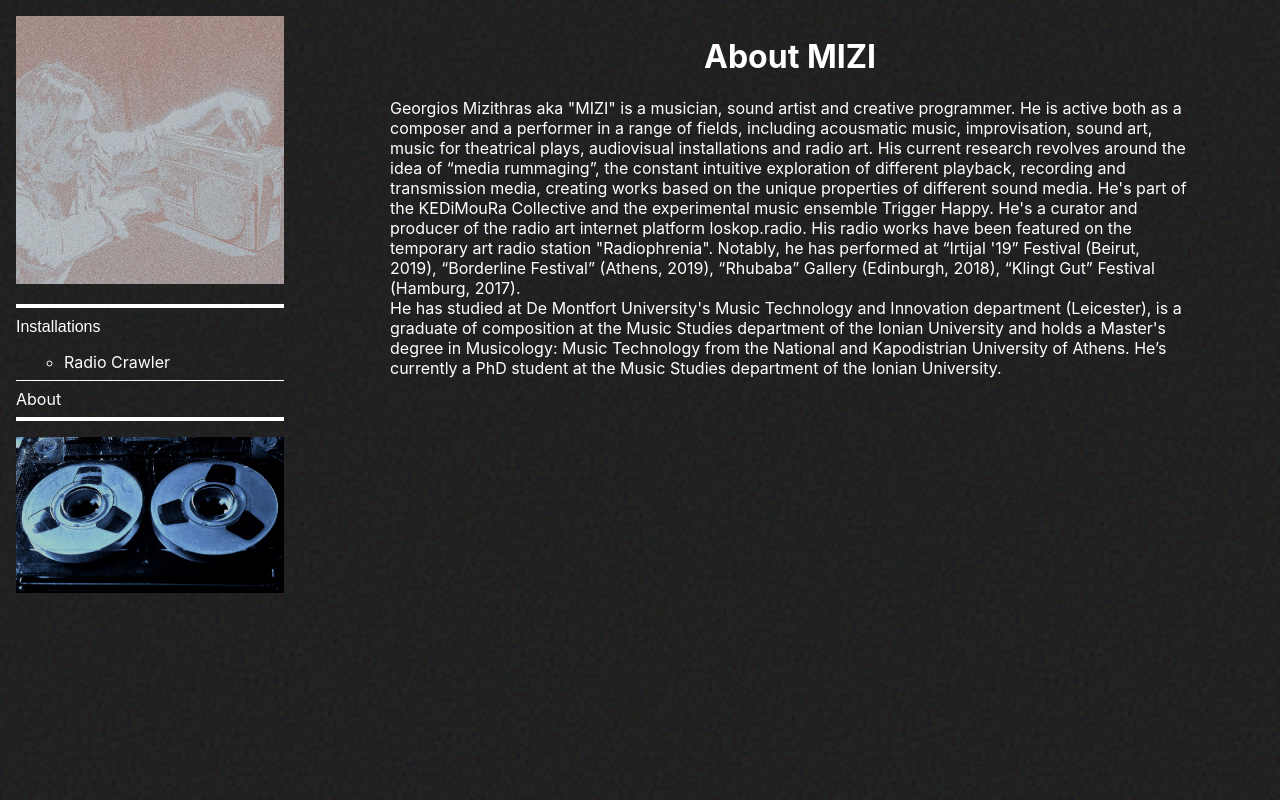
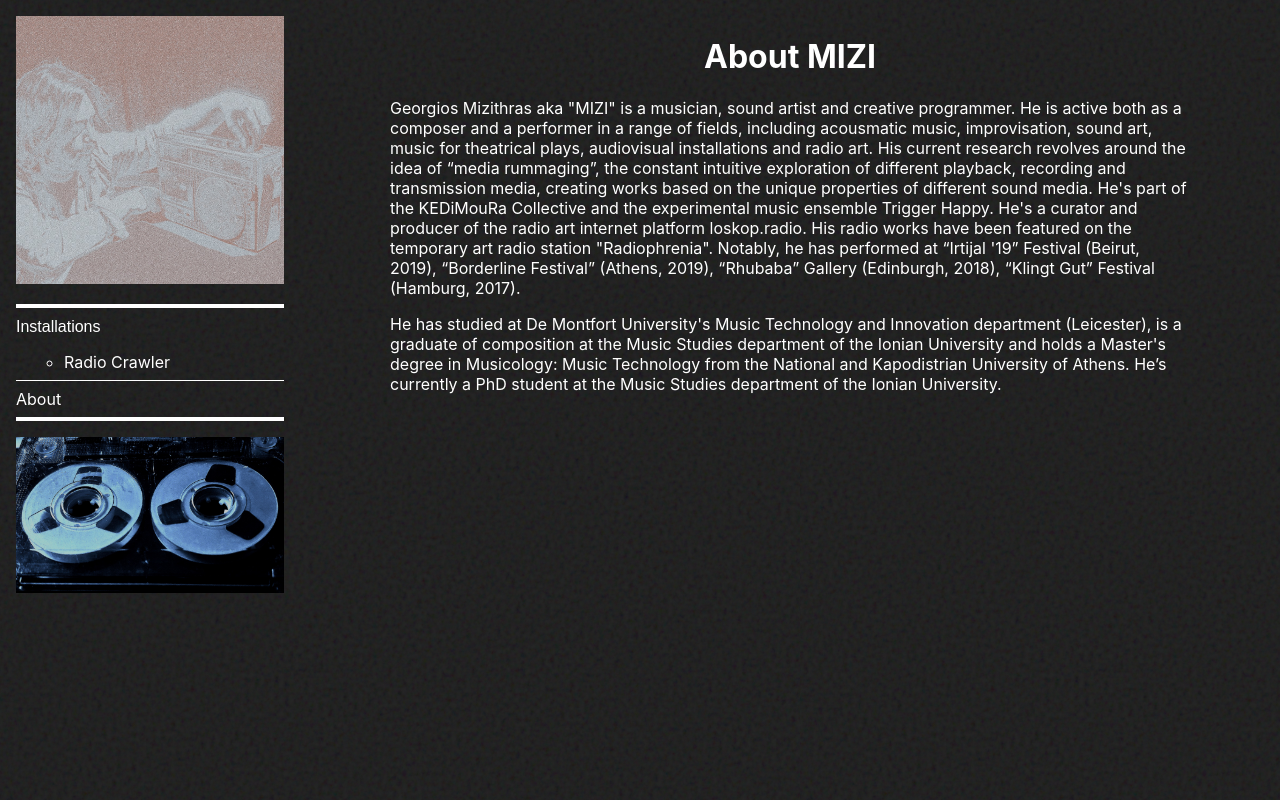
Before and after one commit to dimitriaatos/mizi, a Next.js app: page /about in a window 1280 px wide. Built offline with nearby package versions, Linux system fonts and the light colour scheme.

Commit message:
fix: paragraphs schema & link styles

```diff
--- /dev/null
+++ b/content.js
@@ -0,0 +1,28 @@
+export const works = [
+  {
+    title: "Radio Crawler",
+    slug: "radio-crawler",
+    category: "Installations",
+    year: 2022,
+    release:
+      "Premiered at the Onassis Foundation as part of the Borderline Festival 11",
+    medium:
+      "A sound & visual installation for 4 groups of “wounded” radios, 4 micro-FM transmitters, custom open- source algorithmic software, 4 instances of SDR (software defined radio), 4-channel audio interface, monitor display, vinyl lettering.",
+    documentation: {
+      video: "https://www.youtube.com/watch?v=VbfQ4UekcFo",
+      radio: "https://loskop.radio/shows/radiocrawler1/",
+      code: "https://github.com/M1Z1/Radio-Crawler",
+    },
+    description: [
+      `“Radio Crawler” is an ongoing, open-ended, experimental radio art project. It is a custom software framework and a multiform iterative piece that aims to explore and resurface the technology, concepts, and content of the declining medium of shortwave radio. The software algorithmically controls and mixes four instances of the online shortwave receiver located at the University of Twente.
+		A meta-radio is generated live through the blending and mixing of the radio transmissions. The emergent radio is narrowcasted on four micro-FM transmitters and then received by an assortment of “wounded” analogue radios.
+		The combination of the analog shortwave with the newer technology of SDR forms a unique, amalgamated medium with mixed properties. “Radio Crawler” probes the high frequency band revealing ham radio transmissions, Morse codes, NAVTEX, encrypted messages, commercial radio, jammers, and time-signals, among many other unique transmissions.`,
+    ],
+  },
+];
+
+export const bio = [
+  `Georgios Mizithras aka "MIZI" is a musician, sound artist and creative	programmer. He is active both as a composer and a performer in a range	of fields, including acousmatic music, improvisation, sound art, music	for theatrical plays, audiovisual installations and radio art. His	current research revolves around the idea of “media rummaging”, the	constant intuitive exploration of different playback, recording and	transmission media, creating works based on the unique properties of	different sound media. He's part of the KEDiMouRa Collective and the	experimental music ensemble Trigger Happy. He's a curator and producer	of the radio art internet platform loskop.radio. His radio works have	been featured on the temporary art radio station "Radiophrenia".	Notably, he has performed at “Irtijal '19” Festival (Beirut, 2019),	“Borderline Festival” (Athens, 2019), “Rhubaba” Gallery (Edinburgh,	2018), “Klingt Gut” Festival (Hamburg, 2017).`,
+  ,
+  `He has studied at	De Montfort University's Music Technology and Innovation department	(Leicester), is a graduate of composition at the Music Studies	department of the Ionian University and holds a Master's degree in	Musicology: Music Technology from the National and Kapodistrian	University of Athens. He’s currently a PhD student at the Music Studies	department of the Ionian University.`,
+];
--- a/pages/about.js
+++ b/pages/about.js
@@ -1,32 +1,15 @@
 import Head from "next/head";
 import Link from "next/link";
 import styles from "../styles/Work.module.css";
+import { bio } from "../content";
+import { Paragraphs } from "../renderers";
 
 export default function About({ path }) {
   return (
     <>
       <h1 className={styles.title}>About MIZI</h1>
       <div>
-        Georgios Mizithras aka "MIZI" is a musician, sound artist and creative
-        programmer. He is active both as a composer and a performer in a range
-        of fields, including acousmatic music, improvisation, sound art, music
-        for theatrical plays, audiovisual installations and radio art. His
-        current research revolves around the idea of “media rummaging”, the
-        constant intuitive exploration of different playback, recording and
-        transmission media, creating works based on the unique properties of
-        different sound media. He's part of the KEDiMouRa Collective and the
-        experimental music ensemble Trigger Happy. He's a curator and producer
-        of the radio art internet platform loskop.radio. His radio works have
-        been featured on the temporary art radio station "Radiophrenia".
-        Notably, he has performed at “Irtijal '19” Festival (Beirut, 2019),
-        “Borderline Festival” (Athens, 2019), “Rhubaba” Gallery (Edinburgh,
-        2018), “Klingt Gut” Festival (Hamburg, 2017). <br /> He has studied at
-        De Montfort University's Music Technology and Innovation department
-        (Leicester), is a graduate of composition at the Music Studies
-        department of the Ionian University and holds a Master's degree in
-        Musicology: Music Technology from the National and Kapodistrian
-        University of Athens. He’s currently a PhD student at the Music Studies
-        department of the Ionian University.
+        <Paragraphs content={bio} />
       </div>
     </>
   );
--- /dev/null
+++ b/renderers.js
@@ -0,0 +1,7 @@
+export const Paragraphs = ({ content }) => {
+  return content.map((paragraph, index) => (
+    <p key={index} style={{ marginBottom: "0.5rem" }}>
+      {paragraph}
+    </p>
+  ));
+};
--- a/works.js
+++ /dev/null
@@ -1,22 +0,0 @@
-const works = [
-  {
-    title: "Radio Crawler",
-    slug: "radio-crawler",
-		category: "Installations",
-    year: 2022,
-    release:
-      "Premiered at the Onassis Foundation as part of the Borderline Festival 11",
-    medium:
-      "A sound & visual installation for 4 groups of “wounded” radios, 4 micro-FM transmitters, custom open- source algorithmic software, 4 instances of SDR (software defined radio), 4-channel audio interface, monitor display, vinyl lettering.",
-    documentation: {
-      video: "https://www.youtube.com/watch?v=VbfQ4UekcFo",
-      radio: "https://loskop.radio/shows/radiocrawler1/",
-      code: "https://github.com/M1Z1/Radio-Crawler",
-    },
-    description: `“Radio Crawler” is an ongoing, open-ended, experimental radio art project. It is a custom software framework and a multiform iterative piece that aims to explore and resurface the technology, concepts, and content of the declining medium of shortwave radio. The software algorithmically controls and mixes four instances of the online shortwave receiver located at the University of Twente.
-		A meta-radio is generated live through the blending and mixing of the radio transmissions. The emergent radio is narrowcasted on four micro-FM transmitters and then received by an assortment of “wounded” analogue radios.
-		The combination of the analog shortwave with the newer technology of SDR forms a unique, amalgamated medium with mixed properties. “Radio Crawler” probes the high frequency band revealing ham radio transmissions, Morse codes, NAVTEX, encrypted messages, commercial radio, jammers, and time-signals, among many other unique transmissions.`,
-  },
-];
-
-export default works
```
Also changed, not shown: menu.js (+5 -5 lines), pages/works/[slug].js (+11 -2 lines).
